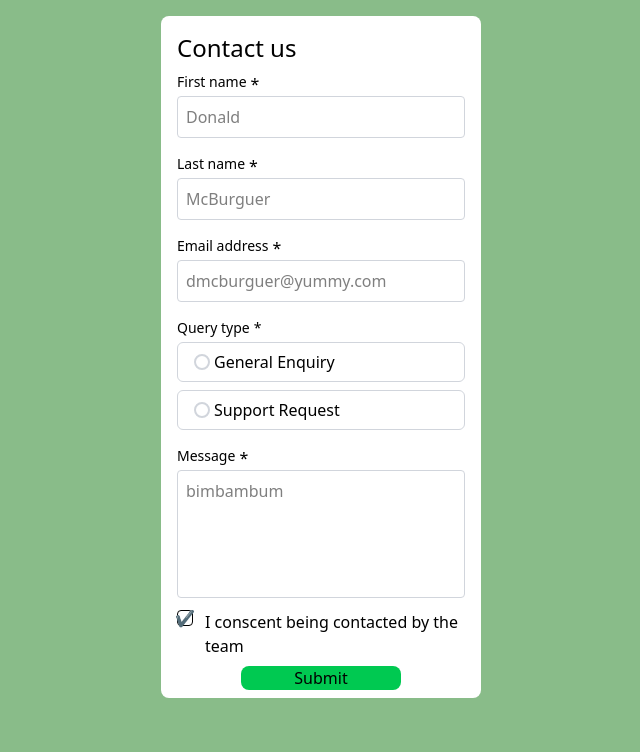
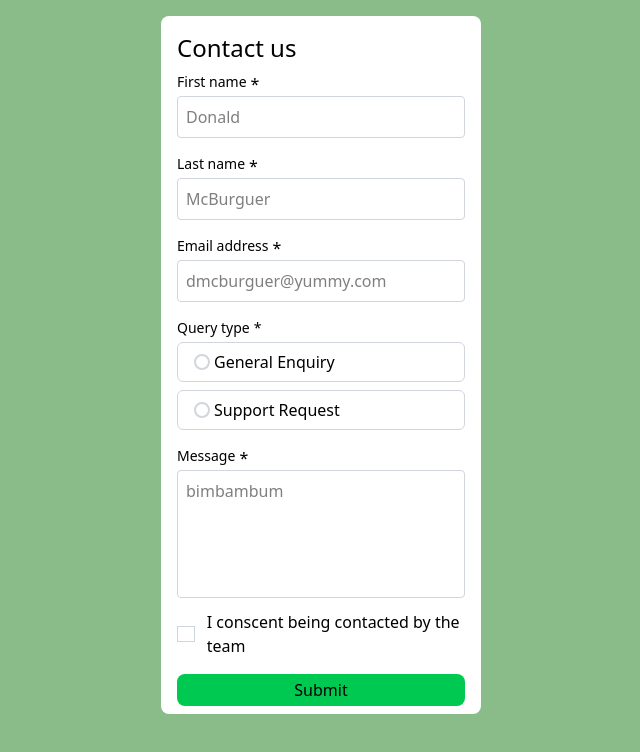
Before and after one commit to lingowmx/contact-form-main, a React (Vite) app: page / in a window 1280 px wide. Shown: the top 752 px of the page, without its empty margins (319-959 px from the left). Built offline with nearby package versions, Linux system fonts and the light colour scheme.

Commit message:
updates to reset form

```diff
--- a/src/components/Form/CheckBox.jsx
+++ b/src/components/Form/CheckBox.jsx
@@ -1,4 +1,5 @@
 import { useFormContext } from "react-hook-form"
+import checkIcon from '../../../assets/images/icon-checkbox-check.svg'
 
 export const CheckBox = ({
   name,
@@ -6,10 +7,19 @@ export const CheckBox = ({
   validation = {},
 
 }) => {
-  const { register, formState: { errors } } = useFormContext()
+  const { register, watch, formState: { errors } } = useFormContext()
+  const isChecked = watch(name)
   return (
     <section className="mt-2 w-72">
       <div className="w-72 mt-1 flex justify-between gap-3 cursor-pointer">
+        <label
+          htmlFor={name}
+          className="cursor-pointer flex justify-between gap-3 items-center">
+          <div className="w-5 h-4 border border-gray-300">
+            {isChecked && (
+              <img src={checkIcon} alt="checkIcon" />
+            )}
+          </div>
           <input
             type="checkbox"
             id={name}
@@ -17,13 +27,7 @@ export const CheckBox = ({
             {...register(name, validation)}
 
           />
-        <span className="w-4 h-4 border rounded flex items-center justify-center
-                   peer-checked:bg-green-500 transition-colors">✔
-          {/* <span className="text-black text-xs hidden peer-checked:block peer-checked:bg-green-300">✔</span> */}
-        </span>
-        <label
-          htmlFor={name}
-          className="cursor-pointer">
+
           {label}
         </label>
 
--- a/src/components/Form/Form.jsx
+++ b/src/components/Form/Form.jsx
@@ -9,14 +9,16 @@ import { Success } from "../Success";
 
 export const Form = () => {
   const methods = useForm();
-  const { handleSubmit, formState: { isSubmitSuccessful } } = methods
+  const { handleSubmit, reset, formState: { isSubmitSuccessful } } = methods
   const onSubmit = (data) => {
     (data)
   };
 
   return (
     <FormProvider {...methods}>
-      <Success isSubmitSuccessful={isSubmitSuccessful} />
+      <Success
+        isSubmitSuccessful={isSubmitSuccessful}
+        onReset = {() => reset()}/>
       <form
         onSubmit={handleSubmit(onSubmit)}
         className={`${isSubmitSuccessful ? "w-80 flex flex-col justify-center items-center rounded-md opacity-45" : "w-80 flex flex-col justify-center items-center rounded-md"}`}>
--- a/src/components/Form/SubmitButton.jsx
+++ b/src/components/Form/SubmitButton.jsx
@@ -1,8 +1,7 @@
-
 export const SubmitButton = () => {
   return (
     <button
-      className="w-40 bg-green-500 rounded-lg mt-2 mb-2 cursor-pointer
+      className="w-72 h-8 bg-green-500 rounded-lg mt-4 mb-2 cursor-pointer
                  transition-all duration-300 ease-in-out
                  hover:bg-green-600 hover:scale-105 hover:text-white"
       type="submit"
--- a/src/components/Success.jsx
+++ b/src/components/Success.jsx
@@ -1,16 +1,21 @@
-// import successIcon from '../../assets/images/icon-success-check.svg'
-import check from '../../assets/images/icon-checkbox-check.svg'
+import successIcon from '../../assets/images/icon-success-check.svg'
 
-export const Success = ({ isSubmitSuccessful }) => {
+export const Success = ({ isSubmitSuccessful, onReset }) => {
   if (!isSubmitSuccessful) return null
   return (
 
     <div className='w-72 h-24 bg-green-900 rounded-lg text-white p-2 mt-4 absolute z-10'>
       <div className='flex gap-2'>
-          <img src={check} alt="" />
+        <img src={successIcon} alt="successIcon" />
         <h2 className='text-base font-semibold'>Message sent!</h2>
       </div>
       <p className='text-sm font-thin mt-2'>Thanks for completing the form. We'll be in touch.</p>
+      <div className='flex justify-center'>
+        <button
+          onClick={onReset}
+          className='w-14 h-5 bg-amber-500 flex justify-center items-center border border-black rounded-lg cursor-pointer'>Home</button>
+
+      </div>
     </div>
   )
 }
```
Also changed, not shown: 1 other file (tests, documents, lock files or other folders). Lines whose indentation alone changed are shown as unchanged.
